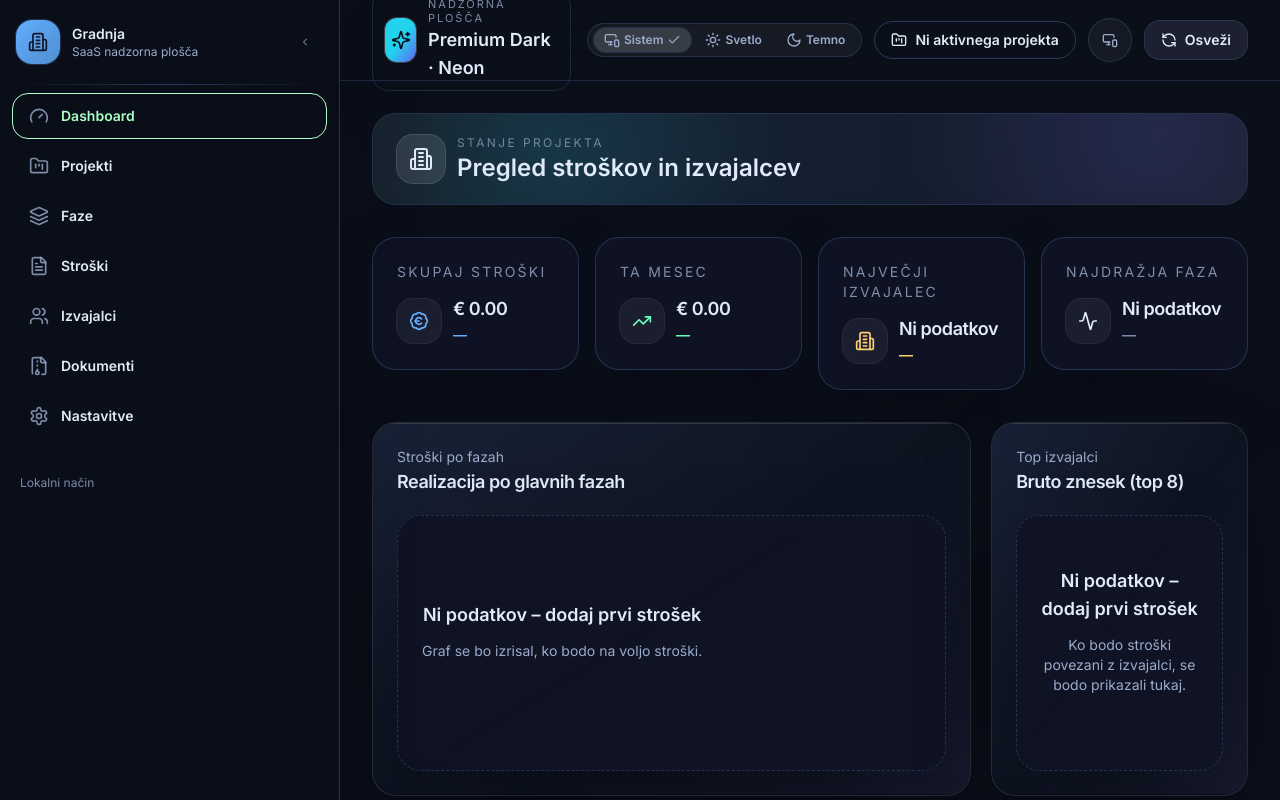
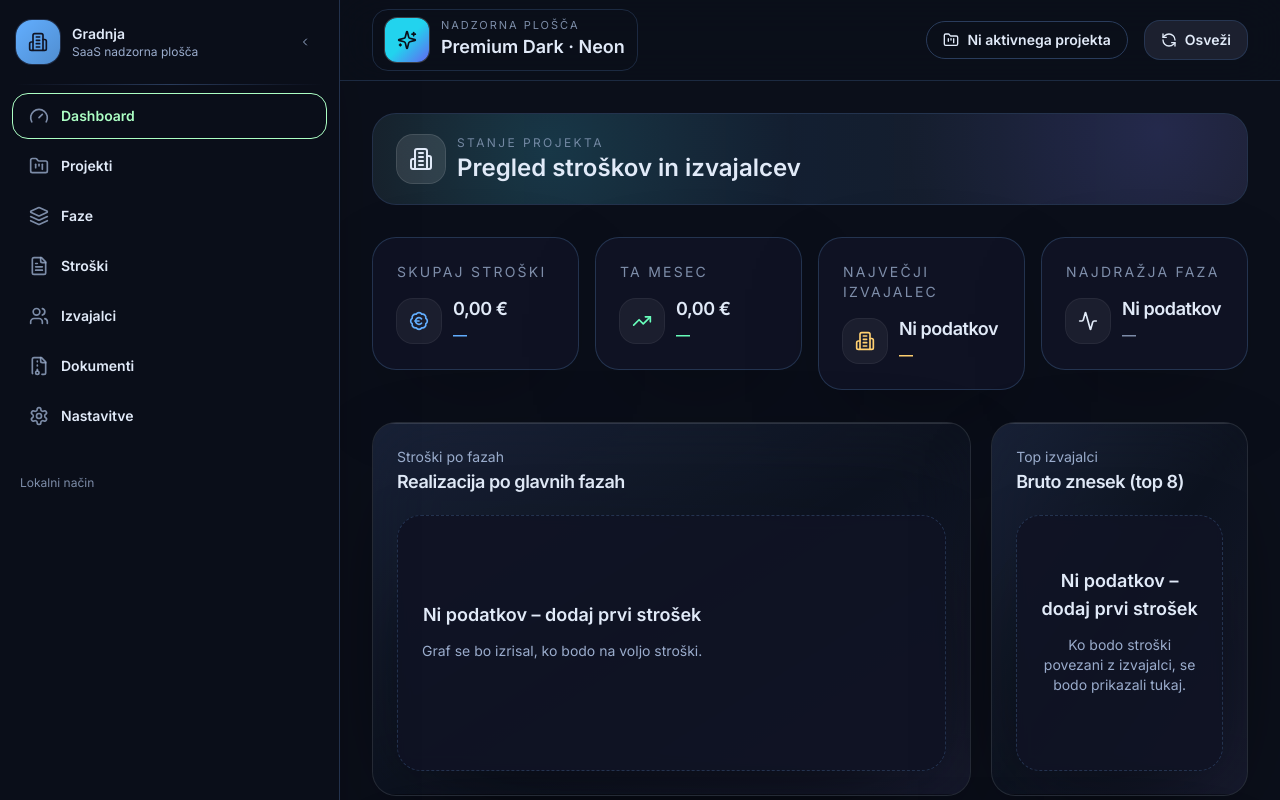
Before and after one commit to Damc87/SS_V1, a React (Vite) app: page / in a window 1280 px wide. Shown: the top 800 px of the page. Built offline with nearby package versions, Linux system fonts and the light colour scheme.

Commit message:
Align header layout and currency formatting

```diff
--- a/src/components/Topbar.tsx
+++ b/src/components/Topbar.tsx
@@ -1,35 +1,24 @@
 import { useMemo } from 'react';
-import { RefreshCcw, Sun, Moon, MonitorSmartphone, Check, FolderKanban, Sparkles } from 'lucide-react';
+import { RefreshCcw, FolderKanban, Sparkles } from 'lucide-react';
 import { motion } from 'framer-motion';
 import { useData } from '../store/useData';
 import { Button } from './ui/button';
 import { toast } from 'sonner';
-import { useTheme } from '../store/useTheme';
-import { cn } from '../lib/utils';
 
 export function Topbar() {
   const { projects, activeProjectId, refreshAll } = useData();
-  const { mode, setMode, resolved } = useTheme();
 
   const activeProject = useMemo(() => projects.find((p) => p.id === activeProjectId), [projects, activeProjectId]);
-
-  const themeOptions: { id: 'system' | 'light' | 'dark'; icon: JSX.Element; label: string }[] = [
-    { id: 'system', icon: <MonitorSmartphone className="h-4 w-4" />, label: 'Sistem' },
-    { id: 'light', icon: <Sun className="h-4 w-4" />, label: 'Svetlo' },
-    { id: 'dark', icon: <Moon className="h-4 w-4" />, label: 'Temno' },
-  ];
 
   const handleRefresh = async () => {
     await refreshAll();
     toast.success('Osveženo.');
   };
 
-  const modeIcon = mode === 'system' ? <MonitorSmartphone className="h-4 w-4" /> : resolved === 'dark' ? <Moon className="h-4 w-4" /> : <Sun className="h-4 w-4" />;
-
   return (
     <div className="sticky top-0 z-30 border-b border-border/60 bg-[#0b0f1a]/80 backdrop-blur-xl shadow-[0_26px_80px_-50px_rgba(0,0,0,0.8)]">
-      <div className="mx-auto max-w-screen-2xl px-4 sm:px-8">
-        <div className="flex h-20 items-center gap-4">
+      <div className="px-6 sm:px-8">
+        <div className="flex h-20 items-center justify-between gap-4">
           <div className="flex items-center gap-3 rounded-2xl border border-border/60 bg-gradient-to-r from-white/4 via-white/2 to-white/5 px-3 py-2 shadow-soft">
             <div className="flex h-11 w-11 items-center justify-center rounded-xl bg-gradient-to-br from-[#22d3ee] via-[#22d3ee] to-[#6366f1] text-background shadow-card ring-1 ring-white/20">
               <Sparkles className="h-5 w-5" />
@@ -40,32 +29,10 @@ export function Topbar() {
             </div>
           </div>
 
-          <div className="flex flex-1 items-center justify-end gap-2 sm:gap-3">
-            <div className="flex items-center gap-1 rounded-full border border-border/70 bg-white/5 px-1.5 py-1 shadow-inner">
-              {themeOptions.map((option) => (
-                <button
-                  key={option.id}
-                  onClick={() => setMode(option.id)}
-                  className={cn(
-                    'flex items-center gap-1 rounded-full px-2.5 py-1 text-xs font-semibold text-muted-foreground transition hover:text-foreground hover:bg-white/10',
-                    mode === option.id && 'bg-white/15 text-foreground ring-1 ring-border/70 shadow-soft'
-                  )}
-                  aria-pressed={mode === option.id}
-                >
-                  {option.icon}
-                  <span className="hidden md:inline">{option.label}</span>
-                  {mode === option.id && <Check className="h-3.5 w-3.5 text-accent" />}
-                </button>
-              ))}
-            </div>
-
+          <div className="flex items-center gap-3 sm:gap-4">
             <div className="flex items-center gap-2 rounded-full border border-accent/35 bg-gradient-to-r from-white/6 via-accent/10 to-white/4 px-4 py-2 text-sm font-semibold text-foreground shadow-soft">
               <FolderKanban className="h-4 w-4 text-accent" />
               <span className="truncate max-w-[220px]">{activeProject?.name ?? 'Ni aktivnega projekta'}</span>
-            </div>
-
-            <div className="flex h-11 w-11 items-center justify-center rounded-full border border-border/80 bg-white/5 text-muted-foreground shadow-inner">
-              {modeIcon}
             </div>
 
             <motion.div whileHover={{ y: -1 }}>
--- a/src/features/costs/CostsPage.tsx
+++ b/src/features/costs/CostsPage.tsx
@@ -8,6 +8,7 @@ import { Input } from '../../components/ui/input';
 import { EmptyState } from '../../components/EmptyState';
 import { useData } from '../../store/useData';
 import type { Cost, CostInput, Subphase } from '../../types';
+import { formatEUR } from '../../lib/utils';
 
 type FileWithPath = File & { path?: string };
 
@@ -24,9 +25,6 @@ type CostDraft = {
 };
 
 const today = new Date().toISOString().slice(0, 10);
-
-const formatCurrency = (value: number) =>
-  Number(value || 0).toLocaleString('sl-SI', { style: 'currency', currency: 'EUR', minimumFractionDigits: 2 });
 
 const deriveMonth = (date: string, existing?: string) => (existing && existing.length >= 4 ? existing : date.slice(0, 7));
 
@@ -378,7 +376,7 @@ export function CostsPage() {
                               cost.invoice_no || '—'
                             )}
                           </td>
-                          <td className="px-3 py-2 text-right font-semibold">{formatCurrency(cost.amount_gross)}</td>
+                          <td className="px-3 py-2 text-right font-semibold">{formatEUR(cost.amount_gross)}</td>
                           <td className="px-3 py-2">
                             {isEditing ? (
                               <label className="flex cursor-pointer items-center gap-2 text-xs font-semibold text-primary">
--- a/src/features/dashboard/CostsByPhaseChart.tsx
+++ b/src/features/dashboard/CostsByPhaseChart.tsx
@@ -3,7 +3,8 @@ import type { TickProps } from 'recharts';
 import { Bar, BarChart, CartesianGrid, Cell, ResponsiveContainer, Text, Tooltip, XAxis, YAxis } from 'recharts';
 import { useData } from '../../store/useData';
 import { EmptyState } from '../../components/EmptyState';
-import { formatCurrency, getPhaseColor, GlassTooltip, gridStyle, tickLabel, withAlpha, animation, baseColors, sanitizeLabel } from './chartTheme';
+import { getPhaseColor, GlassTooltip, gridStyle, tickLabel, withAlpha, animation, baseColors, sanitizeLabel } from './chartTheme';
+import { formatEUR } from '../../lib/utils';
 
 const pastelGold = '#F4E29C';
 
@@ -24,7 +25,7 @@ export function CostsByPhaseChart() {
     const values = [...phases]
       .sort((a, b) => a.order_no - b.order_no)
       .map((p) => ({
-        name: sanitizeLabel(p.name),
+        name: sanitizeLabel(String((p as { naziv?: string; name?: string }).naziv ?? p.name ?? '')),
         id: p.id,
         value: activeCosts
           .filter((c) => {
@@ -49,7 +50,7 @@ export function CostsByPhaseChart() {
   const truncateLabel = (value: string, max = 14) => (value.length > max ? `${value.slice(0, max - 1)}…` : value);
 
   const AxisTick = (props: TickProps) => {
-    const label = sanitizeLabel(props.payload?.value);
+    const label = sanitizeLabel(String(props.payload?.value ?? ''));
     return (
       <Text
         {...props}
@@ -102,15 +103,15 @@ export function CostsByPhaseChart() {
             axisLine={false}
             stroke={baseColors.axis}
             tick={tickLabel}
-            tickFormatter={(value: number) => `€ ${value.toLocaleString('sl-SI', { maximumFractionDigits: 0 })}`}
+            tickFormatter={(value: number) => formatEUR(value)}
             width={72}
           />
           <Tooltip
             cursor={{ fill: 'rgba(255,255,255,0.03)' }}
             content={
               <GlassTooltip<number, string>
-                valueFormatter={(value) => formatCurrency(value ?? 0)}
-                labelFormatter={(label, item) => sanitizeLabel(item?.payload?.name ?? label)}
+                valueFormatter={(value) => formatEUR(value ?? 0)}
+                labelFormatter={(label, item) => sanitizeLabel(String(item?.payload?.name ?? label ?? ''))}
               />
             }
           />
--- a/src/features/dashboard/Dashboard.tsx
+++ b/src/features/dashboard/Dashboard.tsx
@@ -6,7 +6,7 @@ import { CostsByPhaseChart } from './CostsByPhaseChart';
 import { TopContractorsChart } from './TopContractorsChart';
 import { CumulatedLineChart } from './CumulatedLineChart';
 import { useData } from '../../store/useData';
-import { cn } from '../../lib/utils';
+import { cn, formatEUR } from '../../lib/utils';
 import { GlassCard } from './GlassCard';
 
 export function Dashboard() {
@@ -62,26 +62,26 @@ export function Dashboard() {
   const kpis = [
     {
       label: 'Skupaj stroški',
-      value: `€ ${summary.total.toFixed(2)}`,
+      value: formatEUR(summary.total),
       hint: 'Kumulativno',
       accent: 'text-primary',
     },
     {
       label: 'Ta mesec',
-      value: `€ ${summary.thisMonth.toFixed(2)}`,
+      value: formatEUR(summary.thisMonth),
       hint: 'Mesečni odmik',
       accent: 'text-success',
     },
     {
       label: 'Največji izvajalec',
       value: summary.topContractor,
-      hint: `€ ${summary.topContractorValue.toFixed(2)}`,
+      hint: formatEUR(summary.topContractorValue),
       accent: 'text-warning',
     },
     {
       label: 'Najdražja faza',
       value: summary.expensivePhase,
-      hint: `€ ${summary.expensivePhaseValue.toFixed(2)}`,
+      hint: formatEUR(summary.expensivePhaseValue),
       accent: 'text-danger',
     },
   ];
--- a/src/features/dashboard/TopContractorsChart.tsx
+++ b/src/features/dashboard/TopContractorsChart.tsx
@@ -3,16 +3,20 @@ import type { TickProps } from 'recharts';
 import { Bar, BarChart, CartesianGrid, Cell, ResponsiveContainer, Text, Tooltip, XAxis, YAxis } from 'recharts';
 import { useData } from '../../store/useData';
 import { EmptyState } from '../../components/EmptyState';
-import { animation, formatCurrency, GlassTooltip, gridStyle, neonPalette, sanitizeLabel, tickLabel, withAlpha } from './chartTheme';
+import { animation, GlassTooltip, gridStyle, neonPalette, sanitizeLabel, tickLabel, withAlpha } from './chartTheme';
+import { formatEUR } from '../../lib/utils';
 
 export function TopContractorsChart() {
   const { costs, contractors } = useData();
-  const sanitizeName = useCallback((value: unknown) => sanitizeLabel(value), []);
+  const sanitizeName = useCallback(
+    (value: unknown) => sanitizeLabel(String((value as { naziv?: string; name?: string })?.naziv ?? (value as { name?: string })?.name ?? value ?? '')),
+    []
+  );
 
   const data = useMemo(() => {
     const decorated = contractors
       .map((c) => ({
-        name: sanitizeName(c.name),
+        name: sanitizeName(c),
         value: costs.filter((cost) => !cost.is_archived && cost.contractor_id === c.id).reduce((acc, cost) => acc + cost.amount_gross, 0),
       }))
       .filter((d) => d.value > 0)
@@ -69,7 +73,7 @@ export function TopContractorsChart() {
             cursor={{ fill: 'rgba(255,255,255,0.04)' }}
             content={
               <GlassTooltip<number, string>
-                valueFormatter={(value) => formatCurrency(value ?? 0)}
+                valueFormatter={(value) => formatEUR(value ?? 0)}
                 labelFormatter={(label) => sanitizeName(label)}
               />
             }
--- a/src/features/dashboard/chartTheme.tsx
+++ b/src/features/dashboard/chartTheme.tsx
@@ -1,4 +1,5 @@
 import type { TooltipPayload, TooltipProps } from 'recharts';
+import { formatEUR } from '../../lib/utils';
 
 const baseColors = {
   background: '#0B0F1A',
@@ -58,9 +59,6 @@ const tooltipStyles = {
   },
 };
 
-const formatCurrency = (value: number, minimumFractionDigits = 2) =>
-  `€ ${value.toLocaleString('sl-SI', { minimumFractionDigits, maximumFractionDigits: Math.max(2, minimumFractionDigits) })}`;
-
 type GlassTooltipProps<TValue extends number = number, TName extends string = string> = TooltipProps<TValue, TName> & {
   labelFormatter?: (label?: string | number, item?: TooltipPayload<TValue, TName>) => string;
   valueFormatter?: (value?: TValue, item?: TooltipPayload<TValue, TName>) => string;
@@ -89,7 +87,7 @@ function GlassTooltip<TValue extends number = number, TName extends string = str
 export {
   animation,
   baseColors,
-  formatCurrency,
+  formatEUR,
   getPhaseColor,
   GlassTooltip,
   gridStyle,
--- a/src/lib/utils.ts
+++ b/src/lib/utils.ts
@@ -3,3 +3,12 @@ import { type ClassValue, clsx } from 'clsx';
 export function cn(...inputs: ClassValue[]) {
   return clsx(inputs);
 }
+
+export function formatEUR(value?: number | string) {
+  return new Intl.NumberFormat('sl-SI', {
+    style: 'currency',
+    currency: 'EUR',
+    minimumFractionDigits: 2,
+    maximumFractionDigits: 2,
+  }).format(Number(value ?? 0));
+}
```
Also changed, not shown: src/features/dashboard/CumulatedLineChart.tsx (+4 -3 lines).
